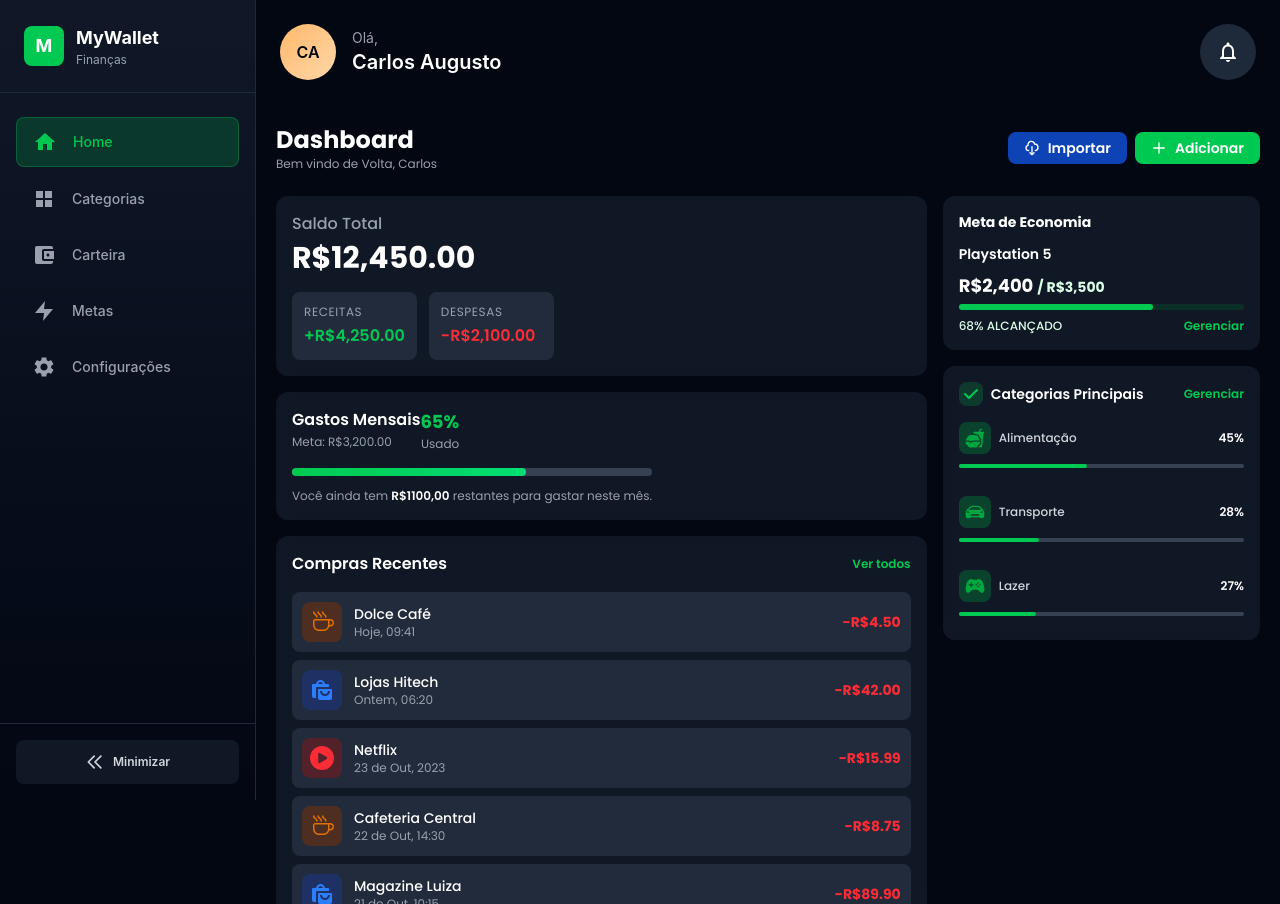
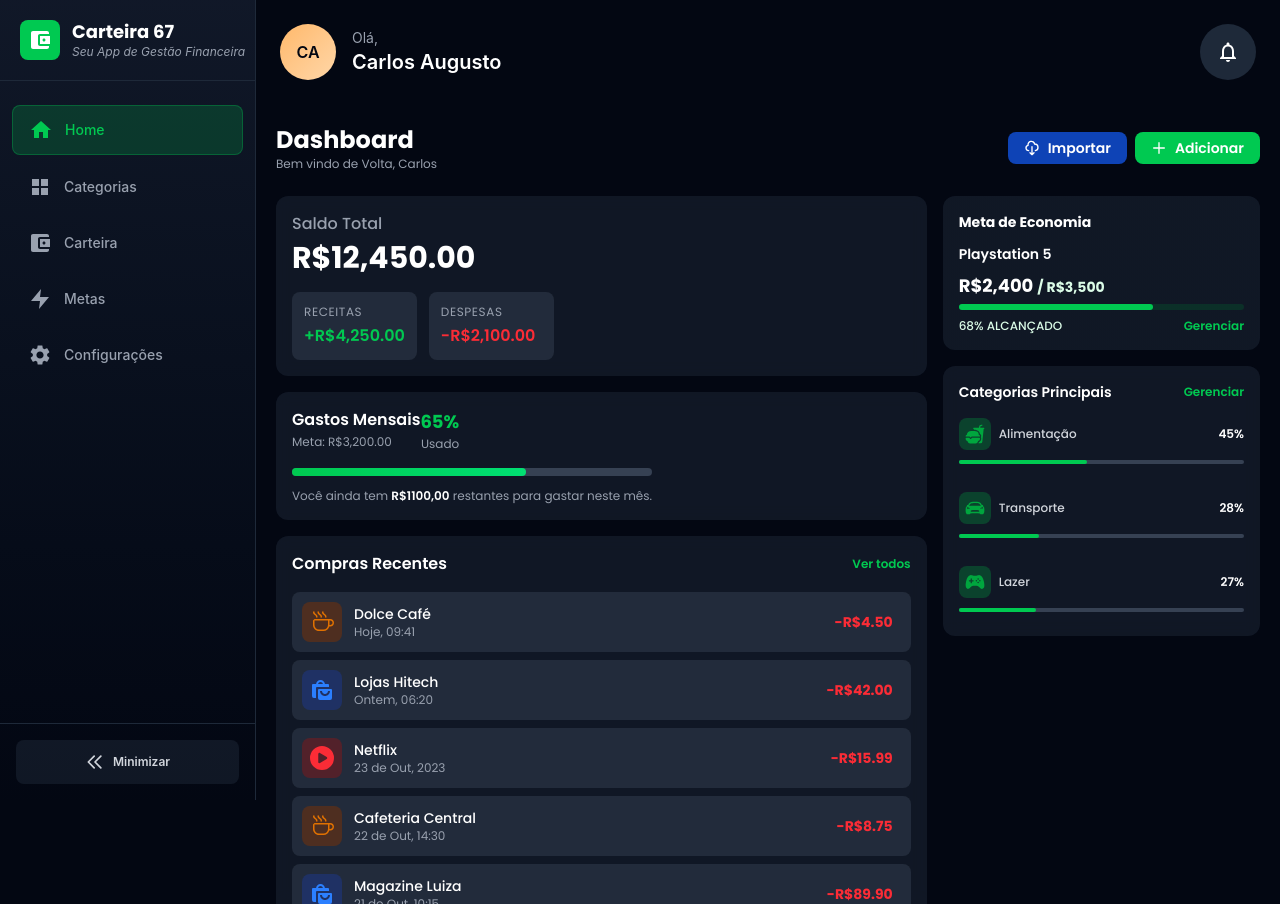
Before and after one commit to codesaugusto/carteira_pessoal_app, a React (Vite) app: page / in a window 1280 px wide. Built offline with nearby package versions, Linux system fonts and the light colour scheme.

Commit message:
feat: icones pad

```diff
--- a/src/components/DateRangePicker/DateRangePicker.tsx
+++ b/src/components/DateRangePicker/DateRangePicker.tsx
@@ -100,6 +100,11 @@ const DateRangePicker = ({
   const handleMonthSelection = (month: number) => {
     setCurrentMonth(new Date(tempYear, month));
     setShowMonthSelector(false);
+  };
+
+  const handleResetToYearSelector = () => {
+    setShowMonthSelector(false);
+    setShowYearSelector(true);
   };
 
   const MIN_YEAR = 1900;
@@ -217,7 +222,10 @@ const DateRangePicker = ({
           display: none;
         }
       `}</style>
-      <div ref={containerRef} className="p-4 bg-gray-800/50 rounded-lg">
+      <div
+        ref={containerRef}
+        className="p-4 bg-gray-800/50 rounded-lg overflow-hidden scrollbar-hide"
+      >
         {/* Instructions */}
         {showHint && (
           <div className="mb-4 p-3 bg-green-500/10 border border-green-500/30 rounded-lg">
@@ -333,9 +341,15 @@ const DateRangePicker = ({
           {/* Month Selector */}
           {showMonthSelector && (
             <div className="absolute top-full left-0 right-0 mt-2 bg-gray-800 rounded-lg shadow-lg z-20 p-3">
-              <p className="text-gray-400 text-xs font-semibold mb-2">
-                Selecione o Mês - {tempYear}
-              </p>
+              <div className="text-gray-400 text-xs font-semibold mb-2 flex items-center justify-between">
+                <span>Selecione o Mês</span>
+                <button
+                  onClick={handleResetToYearSelector}
+                  className="text-green-400 hover:text-green-300 transition cursor-pointer font-semibold"
+                >
+                  {tempYear}
+                </button>
+              </div>
               <div className="grid grid-cols-3 gap-2">
                 {[
                   "Jan",
--- a/src/components/DateRangePicker/SingleDatePicker.tsx
+++ b/src/components/DateRangePicker/SingleDatePicker.tsx
@@ -69,6 +69,11 @@ const SingleDatePicker = ({
     setShowMonthSelector(false);
   };
 
+  const handleResetToYearSelector = () => {
+    setShowMonthSelector(false);
+    setShowYearSelector(true);
+  };
+
   const handleDateClick = (day: number) => {
     const selectedDate = new Date(
       currentMonth.getFullYear(),
@@ -132,7 +137,7 @@ const SingleDatePicker = ({
   return (
     <div
       ref={containerRef}
-      className="p-4 bg-gray-800/50 rounded-xl border border-gray-700"
+      className="p-4 bg-gray-800/50 rounded-xl border border-gray-700 overflow-hidden scrollbar-hide"
     >
       {/* Month Navigation */}
       <div className="flex items-center justify-between mb-4 relative">
@@ -205,6 +210,15 @@ const SingleDatePicker = ({
         {/* Month Selector Dropdown */}
         {showMonthSelector && (
           <div className="absolute top-12 left-0 right-0 bg-gray-700 rounded-lg p-3 z-10 shadow-lg">
+            <div className="text-gray-400 text-xs font-semibold mb-2 flex items-center justify-between">
+              <span>Selecione o Mês</span>
+              <button
+                onClick={handleResetToYearSelector}
+                className="text-green-400 hover:text-green-300 transition cursor-pointer font-semibold"
+              >
+                {tempYear}
+              </button>
+            </div>
             <div className="grid grid-cols-3 gap-2">
               {monthNames.map((month, index) => (
                 <button
--- a/src/components/ExpenseItem.tsx
+++ b/src/components/ExpenseItem.tsx
@@ -8,10 +8,7 @@ interface ExpenseItemProps {
 
 export const ExpenseItem = ({ expense, onClick }: ExpenseItemProps) => {
   return (
-    <button
-      onClick={onClick}
-      className={STYLES.expenseItem}
-    >
+    <button onClick={onClick} className={STYLES.expenseItem}>
       <div className="flex items-center gap-3">
         <div
           className={`w-10 h-10 ${expense.bgColor} rounded-lg flex items-center justify-center flex-shrink-0`}
@@ -22,12 +19,10 @@ export const ExpenseItem = ({ expense, onClick }: ExpenseItemProps) => {
           <p className="text-white font-medium text-sm truncate">
             {expense.name}
           </p>
-          <p className="text-gray-400 text-xs">
-            {expense.description}
-          </p>
+          <p className="text-gray-400 text-xs">{expense.description}</p>
         </div>
       </div>
-      <p className="text-red-500 font-bold text-sm flex-shrink-0">
+      <p className="text-red-500 font-bold text-sm flex-shrink-0 pr-2">
         -R${expense.amount.toFixed(2)}
       </p>
     </button>
--- a/src/components/Home/DesktopLayout/NewExpensePage.tsx
+++ b/src/components/Home/DesktopLayout/NewExpensePage.tsx
@@ -120,7 +120,7 @@ const NewExpensePage = ({ onBack, onSave }: NewExpensePageProps) => {
   };
 
   return (
-    <div className="flex-1 h-screen overflow-y-auto font-poppins hide-scrollbar bg-gray-950">
+    <div className="flex-1 h-screen pb-32 overflow-y-auto font-poppins hide-scrollbar bg-gray-950">
       {/* Header */}
       <div className="bg-gradient-to-b from-green-950/30 to-gray-950 sticky top-0 z-10 border-b border-green-500/30 backdrop-blur-sm">
         <div className="p-4">
@@ -208,7 +208,7 @@ const NewExpensePage = ({ onBack, onSave }: NewExpensePageProps) => {
                     </button>
 
                     {isDatePickerOpen && (
-                      <div className="absolute top-full left-0 mt-1 z-50 bg-gray-950 rounded-lg shadow-2xl border border-green-500/30">
+                      <div className="absolute top-full left-0 mt-1 z-50 bg-gray-950 rounded-2xl shadow-2xl border border-green-500/30">
                         <SingleDatePicker
                           value={date}
                           onChange={(selectedDate) => {
@@ -260,7 +260,7 @@ const NewExpensePage = ({ onBack, onSave }: NewExpensePageProps) => {
           </div>
 
           {/* Notas Adicionais */}
-          <div className="bg-gray-800/50 border border-green-500/30 rounded-lg p-4">
+          <div className="bg-gray-800/50  rounded-lg p-5">
             <div className="flex items-center gap-2 mb-4">
               <div className="w-8 h-8 bg-green-500/30 rounded flex items-center justify-center">
                 <LuNotebookPen className="text-green-400 text-lg">
--- a/src/components/Home/DesktopLayout/TopCategoriesWidget.tsx
+++ b/src/components/Home/DesktopLayout/TopCategoriesWidget.tsx
@@ -1,4 +1,3 @@
-import { FaCheck } from "react-icons/fa6";
 import { IoFastFood } from "react-icons/io5";
 import { IoCarSport } from "react-icons/io5";
 import { IoGameController } from "react-icons/io5";
@@ -39,9 +38,6 @@ export const TopCategoriesWidget = ({
     <div className="bg-gray-800/50 rounded-xl p-4 backdrop-blur-sm hover:scale-101 cursor-pointer active:scale-100 duration-75 transition-normal">
       <div className="flex items-center justify-between mb-4">
         <div className="flex items-center gap-2">
-          <div className="w-6 h-6 rounded-lg bg-green-500/20 flex items-center justify-center">
-            <FaCheck className="text-green-500 w-4 h-4" />
-          </div>
           <h3 className="text-white font-semibold text-sm">
             Categorias Principais
           </h3>
--- a/src/components/Home/ExpenseDetailModal.tsx
+++ b/src/components/Home/ExpenseDetailModal.tsx
@@ -1,4 +1,5 @@
 import { X, Edit2, Trash2 } from "lucide-react";
+import { useRef, useEffect } from "react";
 import type { Expense } from "../../types/expense";
 
 interface ExpenseDetailModalProps {
@@ -18,6 +19,58 @@ const ExpenseDetailModal = ({
   onDelete,
   isFromAllExpenses,
 }: ExpenseDetailModalProps) => {
+  const modalRef = useRef<HTMLDivElement>(null);
+  const isDragging = useRef(false);
+  const dragOffset = useRef({ x: 0, y: 0 });
+  const position = useRef({ x: 0, y: 0 });
+
+  const handleMouseDown = (e: React.MouseEvent) => {
+    isDragging.current = true;
+    dragOffset.current = {
+      x: e.clientX - position.current.x,
+      y: e.clientY - position.current.y,
+    };
+  };
+
+  useEffect(() => {
+    const handleMouseMove = (e: MouseEvent) => {
+      if (!isDragging.current || !modalRef.current) return;
+
+      position.current = {
+        x: e.clientX - dragOffset.current.x,
+        y: e.clientY - dragOffset.current.y,
+      };
+
+      modalRef.current.style.transform = `translate(${position.current.x}px, ${position.current.y}px)`;
+    };
+
+    const handleMouseUp = () => {
+      isDragging.current = false;
+    };
+
+    if (isOpen) {
+      document.addEventListener("mousemove", handleMouseMove);
+      document.addEventListener("mouseup", handleMouseUp);
+    }
+
+    if (isOpen && modalRef.current) {
+      position.current = { x: 0, y: 0 };
+      modalRef.current.style.transform = "translate(0, 0)";
+    }
+
+    return () => {
+      document.removeEventListener("mousemove", handleMouseMove);
+      document.removeEventListener("mouseup", handleMouseUp);
+    };
+  }, [isOpen]);
+
+  useEffect(() => {
+    if (!isOpen && modalRef.current) {
+      position.current = { x: 0, y: 0 };
+      modalRef.current.style.transform = "translate(0, 0)";
+    }
+  }, [isOpen]);
+
   if (!isOpen || !expense) return null;
 
   return (
@@ -36,12 +89,21 @@ const ExpenseDetailModal = ({
 
       {/* Modal */}
       <div
-        className="fixed inset-0 flex items-end justify-center"
+        className="fixed inset-0 flex items-center-safe justify-center p-4 pointer-events-none"
         style={{ zIndex: isFromAllExpenses ? 60 : 50 }}
       >
-        <div className="w-full md:w-1/4 bg-gray-950 rounded-t-3xl p-6 animate-in slide-in-from-bottom-4 shadow-2xl font-poppins">
+        <div
+          ref={modalRef}
+          className="pointer-events-auto w-full md:w-1/3 md:h-auto justify-center bg-gray-950 rounded-3xl p-6 animate-in slide-in-from-bottom-4 shadow-2xl font-poppins"
+          style={{
+            willChange: "transform",
+          }}
+        >
           {/* Header com Icon e Nome */}
-          <div className="flex items-start justify-between gap-4 mb-6 pb-4 border-b border-gray-700">
+          <div
+            className="flex items-start justify-between gap-4 mb-6 pb-4 border-b border-gray-700 cursor-grab active:cursor-grabbing select-none"
+            onMouseDown={handleMouseDown}
+          >
             <div className="flex items-center gap-4">
               <div
                 className={`w-14 h-14 ${expense.bgColor} rounded-xl flex items-center justify-center flex-shrink-0`}
--- a/src/components/Metas/Metas.tsx
+++ b/src/components/Metas/Metas.tsx
@@ -50,35 +50,35 @@ const Metas = () => {
 
           {/* Overall Stats */}
           <div className="grid grid-cols-1 md:grid-cols-3 gap-4 mb-8">
-            <div className="bg-gray-800/50 rounded-xl p-6 border border-gray-700/30 backdrop-blur-sm">
-              <p className="text-gray-400 text-sm mb-2">Total em Metas</p>
+            <button className="bg-gray-800/50 rounded-xl flex flex-col hover:scale-101 active:scale-97 duration-75 transition-transform cursor-pointer items-start p-4 border border-gray-700/30 backdrop-blur-sm">
+              <p className="text-gray-400 text-xs mb-2">Total em Metas</p>
               <h2 className="text-2xl font-bold text-white">
                 R${totalGoal.toLocaleString()}
               </h2>
               <p className="text-gray-500 text-xs mt-2">
                 {metas.length} objetivos ativos
               </p>
-            </div>
+            </button>
 
-            <div className="bg-gray-800/50 rounded-xl p-6 border border-gray-700/30 backdrop-blur-sm">
-              <p className="text-gray-400 text-sm mb-2">Valor Acumulado</p>
+            <button className="bg-gray-800/50 rounded-xl flex flex-col hover:scale-101 active:scale-97 duration-75 transition-transform cursor-pointer items-start p-4 border border-gray-700/30 backdrop-blur-sm">
+              <p className="text-gray-400 text-xs mb-2">Valor Acumulado</p>
               <h2 className="text-2xl font-bold text-green-500">
                 R${totalSaved.toLocaleString()}
               </h2>
               <p className="text-gray-500 text-xs mt-2">
                 {overallPercentage}% do total
               </p>
-            </div>
+            </button>
 
-            <div className="bg-gray-800/50 rounded-xl p-6 border border-gray-700/30 backdrop-blur-sm">
-              <p className="text-gray-400 text-sm mb-2">Ainda faltam</p>
+            <button className="bg-gray-800/50 flex flex-col items-start rounded-xl p-4 border hover:scale-101 active:scale-97 duration-75 transition-transform cursor-pointer border-gray-700/30 backdrop-blur-sm">
+              <p className="text-gray-400 text-xs mb-2">Ainda faltam</p>
               <h2 className="text-2xl font-bold text-orange-500">
                 R${(totalGoal - totalSaved).toLocaleString()}
               </h2>
               <p className="text-gray-500 text-xs mt-2">
                 Para completar todas as metas
               </p>
-            </div>
+            </button>
           </div>
 
           {/* Metas Grid */}
--- a/src/components/Sidebar/DesktopSidebar.tsx
+++ b/src/components/Sidebar/DesktopSidebar.tsx
@@ -59,44 +59,66 @@ export const DesktopSidebar = ({ currentPage }: DesktopSidebarProps) => {
 
   return (
     <aside
-      className={`hidden md:flex md:flex-col fixed left-0 top-0 h-screen bg-gradient-to-b from-gray-900 to-gray-950 border-r border-gray-800 transition-all duration-300 ${
+      className={`hidden md:flex md:flex-col fixed left-0 top-0 h-screen bg-gradient-to-b from-gray-900 to-gray-950 border-r border-gray-800 transition-all duration-400 overflow-hidden ${
         isCollapsed ? "w-20" : "w-64"
       }`}
     >
       {/* Logo */}
-      <div className="p-6 border-b border-gray-800">
-        {!isCollapsed && (
-          <div className="flex items-center gap-3">
-            <div className="w-10 h-10 bg-green-500 rounded-lg flex items-center justify-center font-bold text-white text-lg">
-              M
-            </div>
-            <div>
-              <h1 className="text-white font-bold text-lg">MyWallet</h1>
-              <p className="text-gray-400 text-xs">Finanças</p>
-            </div>
+      <div className="p-5 border-b border-gray-800 flex-shrink-0">
+        <button
+          onClick={() => onNavigate?.(0)}
+          className="flex cursor-pointer items-center gap-3 w-full transition-all duration-400"
+        >
+          <div className="w-10 h-10 bg-green-500 rounded-lg flex items-center justify-center flex-shrink-0">
+            <svg
+              className="w-6 h-6 text-white"
+              fill="currentColor"
+              viewBox="0 0 24 24"
+            >
+              <path d="M21 18v1c0 1.1-.9 2-2 2H5c-1.11 0-2-.9-2-2V5c0-1.1.89-2 2-2h14c1.1 0 2 .9 2 2v1h-9c-1.11 0-2 .9-2 2v8c0 1.1.89 2 2 2h9zm-9-2h10V8H12v8zm4-2.5c-.83 0-1.5-.67-1.5-1.5s.67-1.5 1.5-1.5 1.5.67 1.5 1.5-.67 1.5-1.5 1.5z" />
+            </svg>
           </div>
-        )}
-        {isCollapsed && (
-          <div className="w-10 h-10 bg-green-500 rounded-lg flex items-center justify-center font-bold text-white text-lg">
-            M
+          <div
+            className={`transition-all duration-400 whitespace-nowrap ${
+              isCollapsed ? "opacity-0 w-0" : "opacity-100 w-auto"
+            }`}
+          >
+            <h1 className="text-white flex items-start font-bold font-poppins text-lg leading-tight">
+              Carteira 67
+            </h1>
+            <p className="text-gray-400 text-xs italic leading-tight">
+              Seu App de Gestão Financeira
+            </p>
           </div>
-        )}
+        </button>
       </div>
 
       {/* Menu Items */}
-      <nav className="flex-1 px-4 py-6 space-y-2 text-sm">
+      <nav className="flex-1 px-3 py-6 space-y-2 text-sm overflow-y-auto scrollbar-hide">
         {menuItems.map((item) => (
           <button
             key={item.id}
             onClick={() => onNavigate(item.id)}
-            className={`w-full flex items-center gap-4 cursor-pointer px-4 py-3 rounded-lg transition-all duration-200 ${
+            className={`w-full flex flex-shrink-0 rounded-lg cursor-pointer py-3 items-center justify-start gap-3 px-4 ${
               currentPage === item.id
                 ? "bg-green-500/20 text-green-500 border border-green-500/30"
                 : "text-gray-400 hover:text-white hover:bg-gray-800/50"
             }`}
           >
-            {item.icon}
-            {!isCollapsed && <span className="font-medium">{item.label}</span>}
+            <div
+              className={`flex-shrink-0 ${
+                isCollapsed ? "flex-1 flex items-center justify-center" : ""
+              }`}
+            >
+              {item.icon}
+            </div>
+            <span
+              className={`font-medium whitespace-nowrap ${
+                isCollapsed ? "opacity-0 w-0" : "opacity-100 w-auto"
+              }`}
+            >
+              {item.label}
+            </span>
           </button>
         ))}
       </nav>
@@ -105,7 +127,7 @@ export const DesktopSidebar = ({ currentPage }: DesktopSidebarProps) => {
       <div className="p-4 border-t border-gray-800">
         <button
           onClick={() => setIsCollapsed(!isCollapsed)}
-          className="w-full flex items-center justify-center gap-2 py-3 px-4 rounded-lg bg-gray-800/50 hover:bg-gray-700 text-gray-300 hover:text-white transition-all duration-200 group"
+          className="w-full flex items-center justify-center gap-2 py-3 px-4 rounded-lg bg-gray-800/50 hover:bg-gray-700 text-gray-300 hover:text-white transition-all duration-400 group"
           title={isCollapsed ? "Expandir" : "Minimizar"}
         >
           {isCollapsed ? (
--- a/src/index.css
+++ b/src/index.css
@@ -11,29 +11,47 @@ body {
   --font-poppins: "Poppins", sans-serif;
 }
 
-/* Hide scrollbar while keeping functionality */
-html,
-body,
+/* Hide scrollbar for specific elements */
 .hide-scrollbar,
 .scrollbar-hide {
   -ms-overflow-style: none;
   scrollbar-width: none;
 }
 
-html::-webkit-scrollbar,
-body::-webkit-scrollbar,
 .hide-scrollbar::-webkit-scrollbar,
 .scrollbar-hide::-webkit-scrollbar {
   display: none;
 }
 
-#root {
-  -ms-overflow-style: none;
-  scrollbar-width: none;
+/* Custom scrollbar styling for the application */
+html::-webkit-scrollbar,
+body::-webkit-scrollbar {
+  width: 8px;
+  height: 8px;
 }
 
-#root::-webkit-scrollbar {
-  display: none;
+html::-webkit-scrollbar-track,
+body::-webkit-scrollbar-track {
+  background: #0f172a;
+}
+
+html::-webkit-scrollbar-thumb,
+body::-webkit-scrollbar-thumb {
+  background: #10b981;
+  border-radius: 4px;
+  transition: background 0.2s ease;
+}
+
+html::-webkit-scrollbar-thumb:hover,
+body::-webkit-scrollbar-thumb:hover {
+  background: #34d399;
+}
+
+/* Firefox scrollbar */
+html,
+body {
+  scrollbar-color: #10b981 #0f172a;
+  scrollbar-width: thin;
 }
 
 /* Dark theme customization for react-calendar */
```
